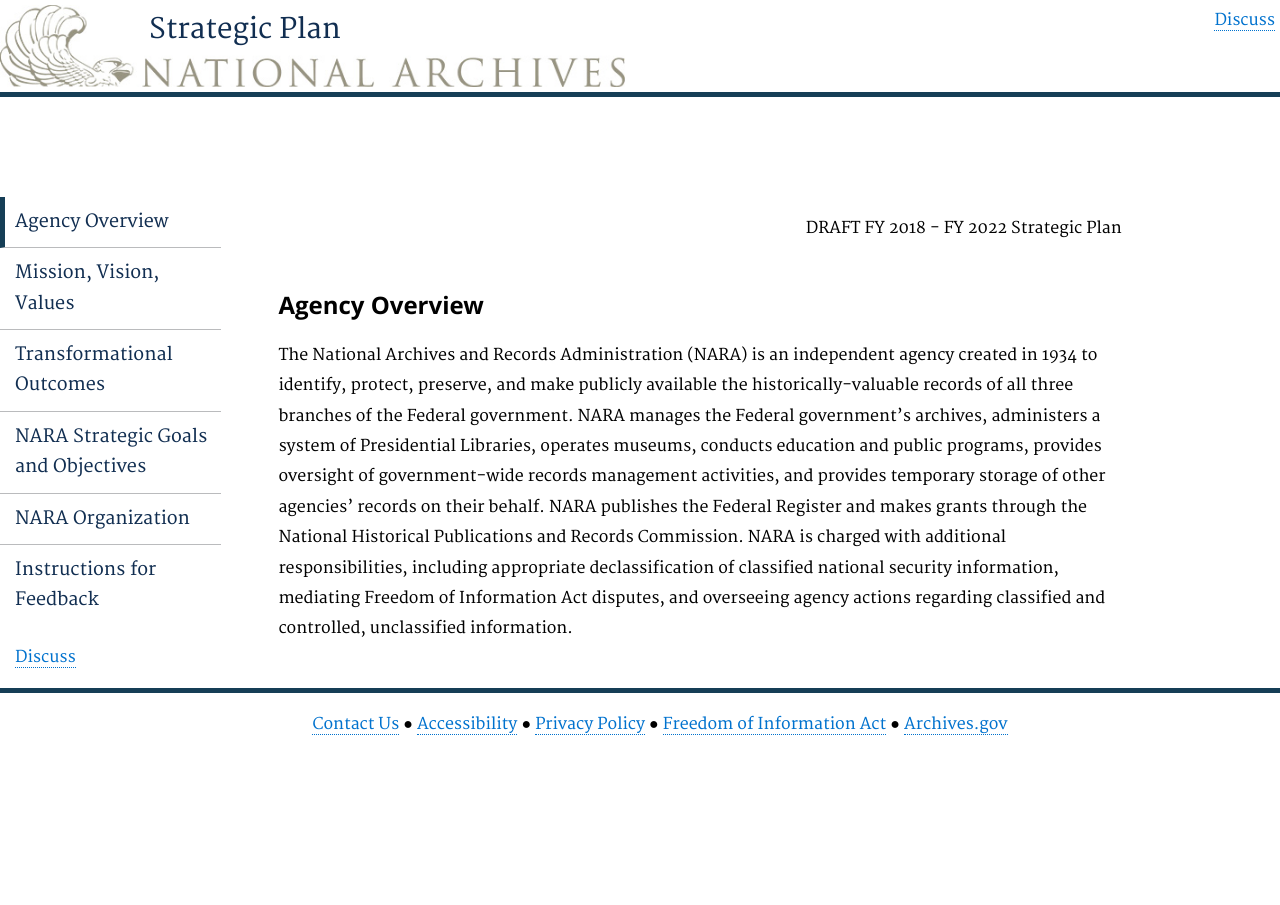
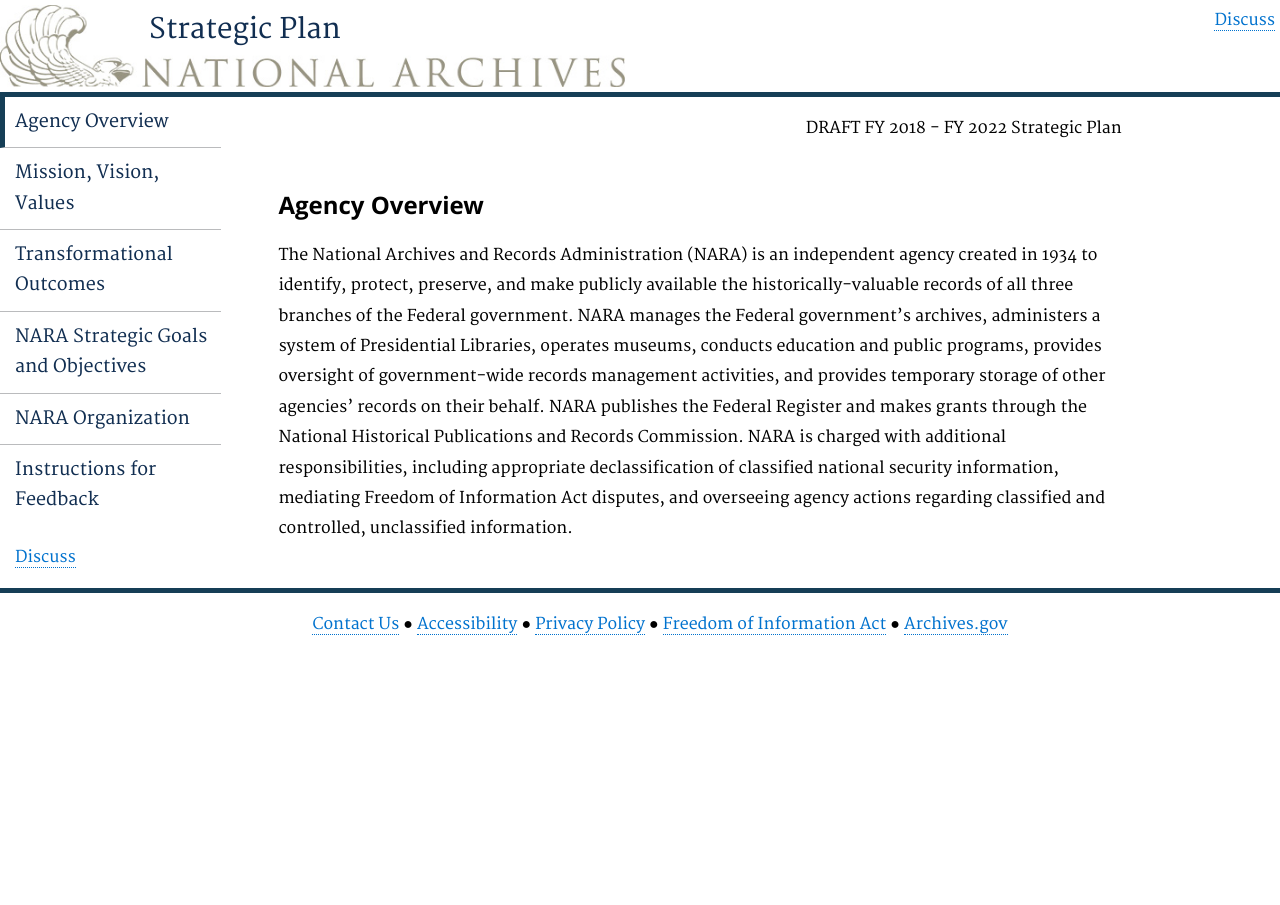
Before and after one commit to usnationalarchives/strategic-plan, a Jekyll site: the page built from pages/introduction.md, in a window 1280 px wide. Built offline with Jekyll 4.4.1, drawn with Linux system fonts in a browser that asks for light colours.

Commit message:
fixed padding issue

```diff
--- a/assets/css/strategic-plan.scss
+++ b/assets/css/strategic-plan.scss
@@ -44,6 +44,12 @@ a, a:active, a:visited{
 aside .sidebar-nav a, aside .sidebar-nav a:link, aside .sidebar-nav a:visited{
   color:#112e51;
 }
+aside, article{
+  margin-top:0px;
+}
+
+
+
 /*
 .header_menu a, .header_menu a:visited, .header_menu a:active{
   color:#205493;
@@ -108,9 +114,7 @@ footer li:first-child:before{
 
   }
 
-  aside{
-    margin-top:0px;
-  }
+
 
 }
 
```
